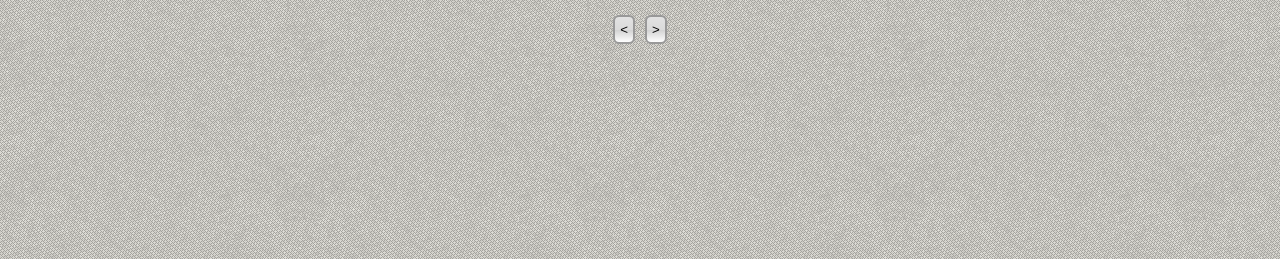
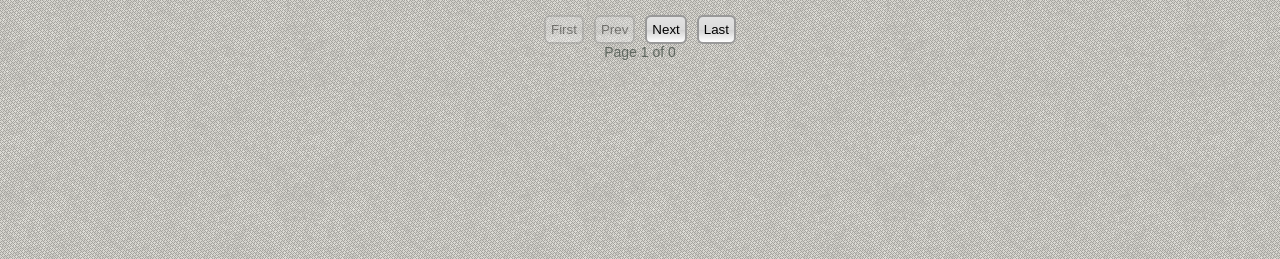
Before and after one commit to NTsvyatkov/itacademy, a Flask app: template store/templates/product_buy.html in a window 1280 px wide. Shown: the part 178-437 px from the top of the page. Run offline with Flask 2, Linux system fonts and the light colour scheme; the template is opened without the code that fills it, so the values that code supplies are empty; parts of the project's set-up code (start-up, migrations or seed data) failed here and were passed over; some libraries are stand-ins or nearby versions.

```diff
--- a/store/templates/product_buy.html
+++ b/store/templates/product_buy.html
@@ -8,6 +8,7 @@
 
 
             $(document).ready (function() {
+            var page = 1;
             var table_grid = document.getElementById('grid');
             function creat_grid(count)
                 {
@@ -22,6 +23,7 @@
                                     tr[i].appendChild(document.createElement('TD'));
                                 }
                         }
+                    $( "tr:even" ).css( "background-color", "#c0c0c0" );
                 }
             creat_grid();
 
@@ -50,16 +52,45 @@
 
                 }
 
-            function createEntity(){
+//            function createEntity(){
+//                $.ajax({
+//                dataType: "json",
+//                url: '/api/product',
+//                type: 'GET',
+//                data: json_value,
+//                contentType: "application/json",
+//                success: function(json)
+//                    {
+//                        ajax_success(json);
+//                    }
+//                })
+//            }
+
+            $('#search_button').click(function(){
+              var name = document.getElementById('name').value
+              var start_price = document.getElementById('start_price').value
+              var end_price = document.getElementById('end_price').value
+              createEntityByFilter(name, start_price, end_price)
+            })
+
+
+            function createEntityByFilter(name, start_price, end_price){
                 $.ajax({
                 dataType: "json",
-                url: '/api/product',
+                url: '/api/product?name='+name+'&start_price='+start_price+'&end_price='+end_price+'',
                 type: 'GET',
-                data: json_value,
                 contentType: "application/json",
                 success: function(json)
                     {
-//                        deleting_grid()
+                        ajax_success(json);
+                    }
+
+                })
+            }
+
+
+            function ajax_success(json){
+                deleting_grid()
                 creat_grid(json.products.length)
                 /*Create table */
                 for (var product_k in json.products)
@@ -82,52 +113,6 @@
                     k=0;
                     /*End creating table*/
             }
-                })
-            }
-
-            $('#search_button').click(function(){
-              var name = document.getElementById('name').value
-              var start_price = document.getElementById('start_price').value
-              var end_price = document.getElementById('end_price').value
-              createEntityByFilter(name, start_price, end_price)
-            })
-
-
-            function createEntityByFilter(name, start_price, end_price){
-                $.ajax({
-                dataType: "json",
-                url: '/api/product?name='+name+'&start_price='+start_price+'&end_price='+end_price+'',
-                type: 'GET',
-                contentType: "application/json",
-                success: function(json)
-                    {
-                        deleting_grid()
-                        creat_grid(json.products.length)
-                        /*Create table */
-                        for (var product_k in json.products)
-                        {
-                            k++;
-                            tr[k].cells[0].innerHTML = json.products[product_k].name;
-                            tr[k].cells[1].innerHTML = json.products[product_k].description;
-                            tr[k].cells[2].innerHTML = json.products[product_k].price;
-                            tr[k].cells[3].innerHTML = "<input type='text' id = 'output"+k+"' style='width:50px' value = '1' alt=" + k + ">";
-                            tr[k].cells[4].innerHTML = "<input type='button' value='Add to Card' id='button'  alt=" + k + ">";
-                            tr[k].cells[3].abbr=k;
-                            tr[k].cells[4].abbr=k;
-                            tr[k].cells[4].onclick= function()
-                                {
-                                    var value = document.getElementById('output'+this.abbr).value
-                                    var id = json.products[this.abbr-1].id;
-                                    buyProduct(id, value)
-                                }
-                        }
-                        k=0;
-                        /*End creating table*/
-
-                    }
-
-                })
-            }
 
 
             function buyProduct(id,value)
@@ -148,13 +133,11 @@
                         else
                          alert (json.message);
                     },
-
                     error: function(e)
                     {
                        error = JSON.parse(e.responseText);
                        alert(error.message);
                     }
-
                  })
              }
 
@@ -163,14 +146,72 @@
             form_value = {id : $('#name_form').val(), name : $('#product_name').val()};
             json_value = JSON.stringify(form_value);
 
-            createEntity();
+//            createEntity();
 
 
             $('#clr').click(deleting_grid);
+
+            function grid_pagination(){$.ajax({
+                dataType: "json",
+                url: '/api/products/'+page,
+                type: 'GET',
+                contentType: "application/json",
+                success: function(json)
+                    {
+                        ajax_success(json);
+                        records_amount=(json.records_amount);
+                        records_per_page=(json.records_per_page);
+                        pages_amount = Math.ceil(records_amount/records_per_page);
+                        document.getElementById("page").innerHTML = page;
+                        document.getElementById("pages_amount").innerHTML = pages_amount
+
+                        if (page==1){
+                            $('#prev').css({ "opacity":"0.4"});
+                            $('#first').css({ "opacity":"0.4"});
+                        } else {$('#prev').css({ "opacity": "1"});
+                            $('#first').css({ "opacity": "1"});
+                        }
+
+                        if (page==pages_amount){
+                            $('#next').css({ "opacity": "0.4"});
+                            $('#last').css({ "opacity": "0.4"});
+                        } else {$('#next').css({ "opacity": "1"});
+                            $('#last').css({ "opacity": "1"});
+                        }
+                    }
+                })
+            }
+
+            if (page==1){
+                grid_pagination();
+            }
+
+            $('#next').click(function(){
+            if (page*records_per_page>=records_amount){page=page}
+            else {page=page+1}
+            grid_pagination()
+            });
+
+            $('#prev').click(function(){
+            page=page-1;
+            if (page<=1){
+            page=1;
+            }
+            grid_pagination()
+            });
+
+            $('#first').click(function(){
+            page=1;
+            grid_pagination()
+            });
+
+            $('#last').click(function(){
+            page=pages_amount;
+            grid_pagination()
+            });
+
             });
         </script>
-
-
 
         <div class="">
             <div class="">
@@ -207,8 +248,15 @@
                     </tr>
                 </table>
 
-                <div style="text-align: center"><input type="button" id="prev" value="<">&nbsp
-              <input type="button" id="next" value=">"></div>
+
+            <div id="pagination" style="text-align: center">
+                <input type="button" id="first" value="First">&nbsp
+                <input type="button" id="prev" value="Prev">&nbsp
+
+                <input type="button" id="next" value="Next">&nbsp
+                <input type="button" id="last" value="Last">
+                <div style="font-size:14px; color:#606860;">Page <span id="page"></span> of <span id="pages_amount"></span></div>
+            </div>
 
             </div>
 
--- a/store/views/__init__.py
+++ b/store/views/__init__.py
@@ -4,3 +4,4 @@ from models import db_session
 from views import authenticate
 from views import  products_buy
 from views import user
+from views import orders
```
Also changed, not shown: store/views/products_buy.py (+5 -25 lines). Lines whose indentation alone changed are shown as unchanged.
